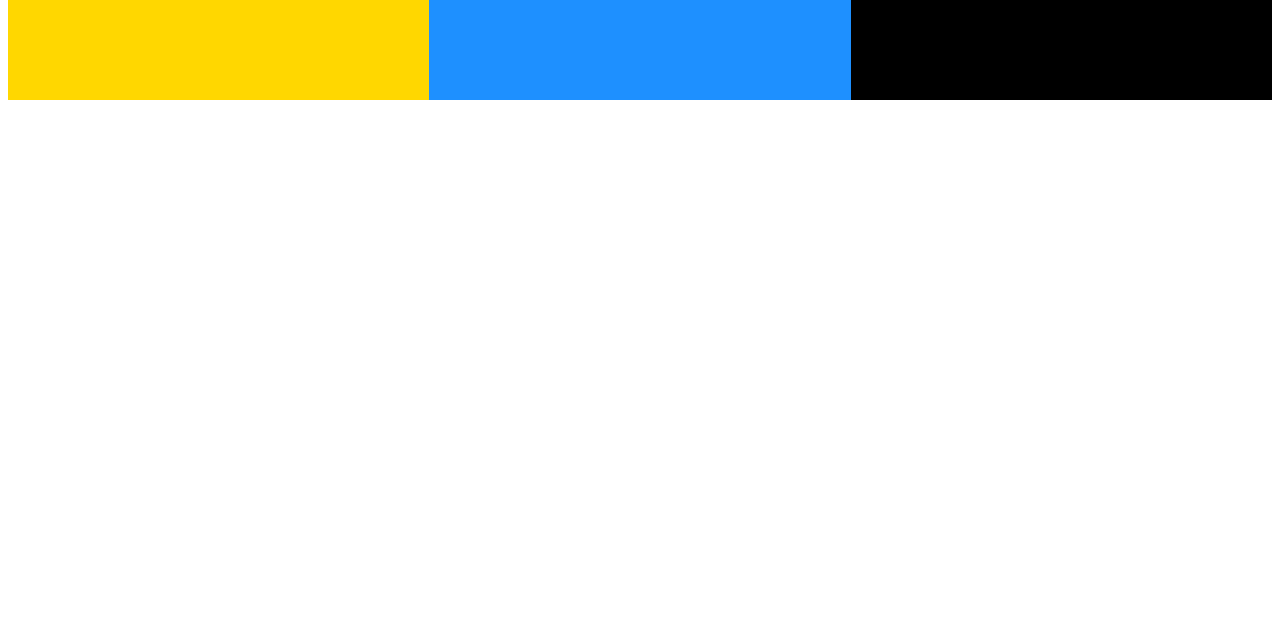
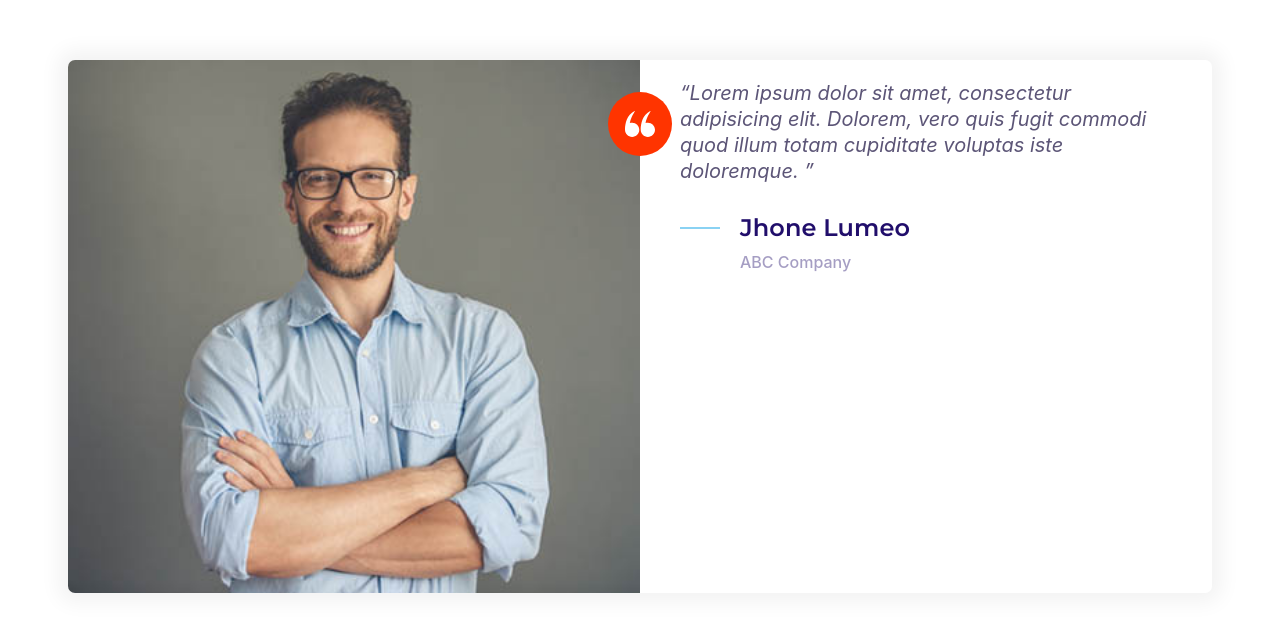
Before and after one commit to abiabisheak/Moshify, a plain HTML site: page source.html in a window 1280 px wide. Drawn offline with Linux system fonts and the light colour scheme.

Commit message:
define styles for testimonial

```diff
--- a/source.html
+++ b/source.html
@@ -1,8 +1,4 @@
-<html>       <div class="grid grid--1x3">
-        <div style="height:100px; background-color: gold;"></div>
-        <div style="height:100px; background-color: dodgerblue;"></div>
-        <div style="height:100px; background-color: black;"></div>
-       </div>
+<html>
 <head>
     <link rel="stylesheet" href="/css/styles.css">
     <link rel="preconnect" href="https://fonts.googleapis.com">
@@ -10,7 +6,36 @@
     <link href="https://fonts.googleapis.com/css2?family=Montserrat:ital,wght@0,600;0,700;1,600;1,700&display=swap" rel="stylesheet">
     <title>Document</title>
 </head>
-    <body>
+    <body style="padding: 6rem">
+        <div class="card card-no-overflow">
+            <div class="grid grid--1x2">
+                <div class="testimonial__image">
+                     <img src="images/testimonial.jpg" alt="A happy customer">
+                     <span class="icon-container  icon-container--accent">
+                        <svg class="icon icon--white icon--small">
+                          <use xlink:href="../images/sprite.svg#quotes"></use>
+                        </svg>
+                      </span>
+                </div>
+                <blockquote class="quote">
+                    <p class="quote__text">Lorem ipsum dolor sit amet, consectetur adipisicing elit. Dolorem, vero quis fugit commodi quod illum totam cupiditate voluptas iste doloremque.
+                    </p>
+                  <footer>
+                  <div class="media">
+                    <div class="media__image">
+                      <svg class="icon icon--primary quote__line">
+                        <use xlink:href="../images/sprite.svg#line"></use>
+                      </svg>
+                    </div>
+                    <div class="media__body">
+                      <h3 class="media__title quote__author">Jhone Lumeo</h3>
+                      <p class="quote__organisation">ABC Company</p>
+                    </div>
+                  </div>
+                  </footer>
+                </blockquote>
+            </div>
+        </div>
 
     </body>
 </html>
```
Also changed, not shown: components/quotes.html (+1 -1 lines), components/testimonial.html (added, +29 -0 lines), images/quotes.svg (added), images/testimonial.jpg (added).
